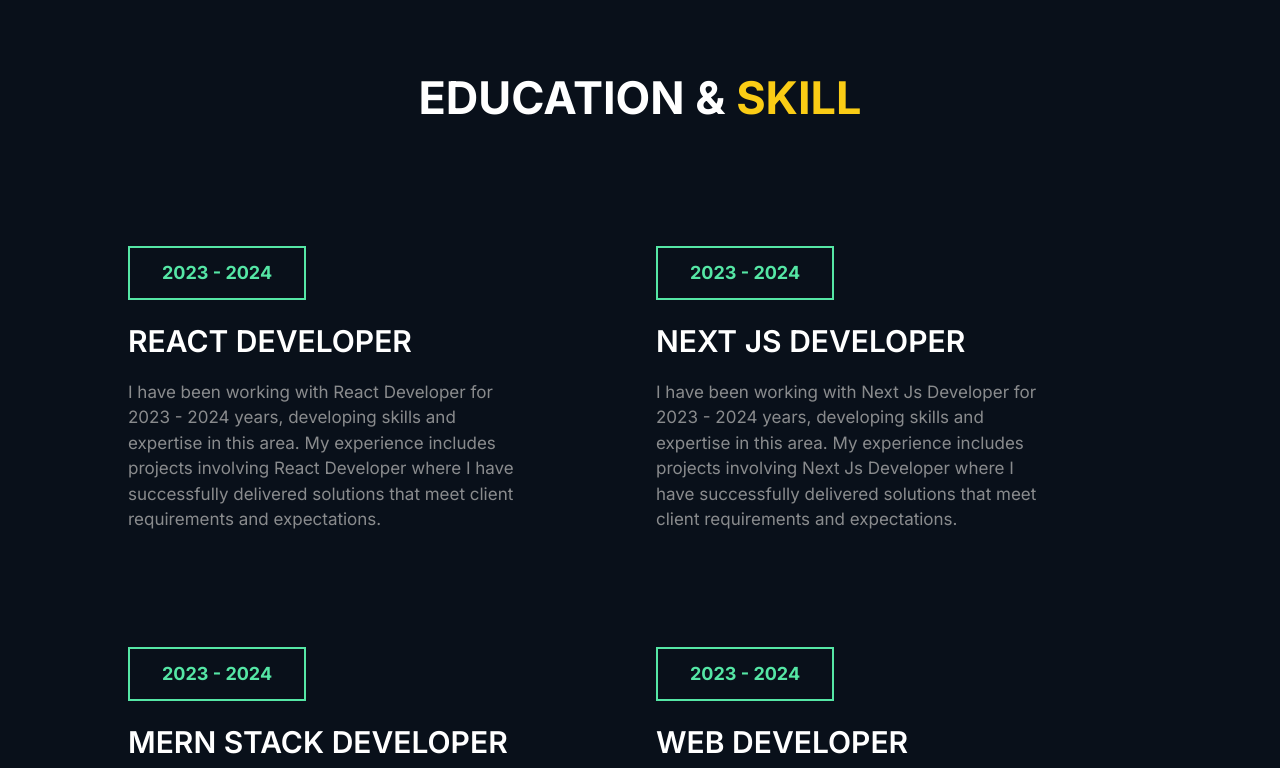
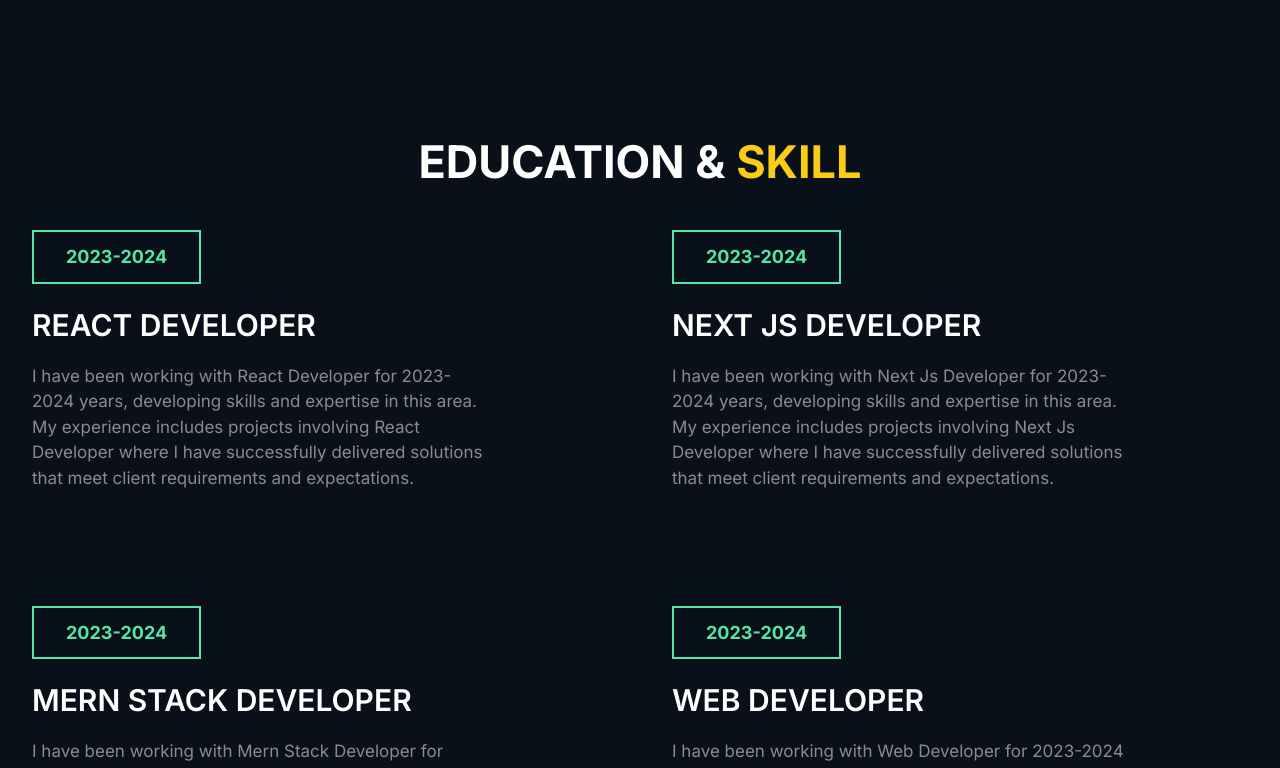
Before and after one commit to NaeemHk011/Portfolio_Website, a Next.js app: page /skills in a window 1280 px wide. Shown: the top 768 px of the page. Built offline with nearby package versions, Linux system fonts and the light colour scheme.

Commit message:
resume Updated

```diff
--- a/src/app/about/page.tsx
+++ b/src/app/about/page.tsx
@@ -13,7 +13,7 @@ const About = () => {
           </h2>
           <div className='mb-[3rem] flex items-center md:space-x-10'>
             <span className='w-[100px] hidden md:block h-[5px] bg-slate-400 rounded-sm'></span>
-            <p className='text-[19px] text-slate-300 w-[40%]'>Crafting engaging websites, I'm Naeem, a web developer passionate about turning visions into digital realities. Let's collaborate to bring your ideas to life!.</p>
+            <p className='text-[19px] text-slate-300 w-[40%] flex'>Crafting engaging websites, I'm Naeem, a web developer passionate about turning visions into digital realities. Let's collaborate to bring your ideas to life!.</p>
           </div>
           <button
             id='hireMeButton'
--- a/src/app/navbar/page.tsx
+++ b/src/app/navbar/page.tsx
@@ -19,7 +19,7 @@ const Navbar = ({ openNav }: Props) => {
             <div className="w-full fixed top-0 left-0 z-50 bg-[#141c27] shadow-md">
                 <div className="container mx-auto">
                     <div className="flex items-center justify-between flex-wrap h-14">
-                        <h1 className="text-2xl text-white font-bold font-poppins">WEB<span className="text-yellow-300">DEV</span></h1>
+                        <h1 className="text-2xl sm:text-lg text-white font-bold font-poppins">FRONT<span className="text-yellow-300"> END-DEV</span></h1>
                         <div className="hidden md:flex  flex-wrap space-x-4 md:w-auto md:z-auto w-screen md:static absolute">
                             <Link to="hero" spy={true} smooth={true} offset={-70} duration={500} className="nav-link text-white hover:text-yellow-300  ">HOME</Link>
                             <Link to="about" spy={true} smooth={true} offset={-70} duration={500} className="nav-link text-white hover:text-yellow-300">ABOUT</Link>
--- a/src/app/skills/page.tsx
+++ b/src/app/skills/page.tsx
@@ -4,14 +4,14 @@ import Skilslanguage from '@/app/skills/skillslanguage';
 
 const Skils = () => {
     return (
-        <div id="skills" className='pt-[4rem] md-pt[8rem] pb-[5rem] bg-[#09101a]'>
-            <h1 className='heading'>
+        <div id="skills" className='pt-16 md:pt-32 pb-20 bg-[#09101a]'>
+            <h1 className='heading text-center'>
                 Education & <span className='text-yellow-400'>Skill</span>
-            </h1>
-            <div className='w-[80%] mx-auto pt-[4rem] md:pt-[8rem] grid grid-cols-2 md-grid-cols-2 gap-[2rem] items-center'>
+            </h1><br /><br />
+            <div className='container grid grid-cols-1 md:grid-cols-2 gap-8 md:gap-16 items-center'>
                 <div>
-                    <Skilsitems title="React Developer" year="2023 - 2024" />
-                    <Skilsitems title="Mern Stack Developer" year="2023 - 2024" />
+                    <Skilsitems title="React Developer" year="2023-2024" />
+                    <Skilsitems title="Mern Stack Developer" year="2023-2024" />
                     <Skilslanguage
                         Skill1='HTML'
                         Skill2='CSS'
@@ -19,11 +19,10 @@ const Skils = () => {
                         level1='90%'
                         level2='80%'
                         level3='80%' />
-
                 </div>
                 <div>
-                    <Skilsitems title="Next Js Developer" year="2023 - 2024" />
-                    <Skilsitems title="Web Developer" year="2023 - 2024" />
+                    <Skilsitems title="Next Js Developer" year="2023-2024" />
+                    <Skilsitems title="Web Developer" year="2023-2024" />
                     <Skilslanguage
                         Skill1='REACT'
                         Skill2='NEXT JS'
@@ -31,13 +30,10 @@ const Skils = () => {
                         level1='70%'
                         level2='70%'
                         level3='80%' />
-
                 </div>
-
-
             </div>
         </div>
     )
 }
 
-export default Skils
+export default Skils;
```
Also changed, not shown: 2 other files (tests, documents, lock files or other folders).
